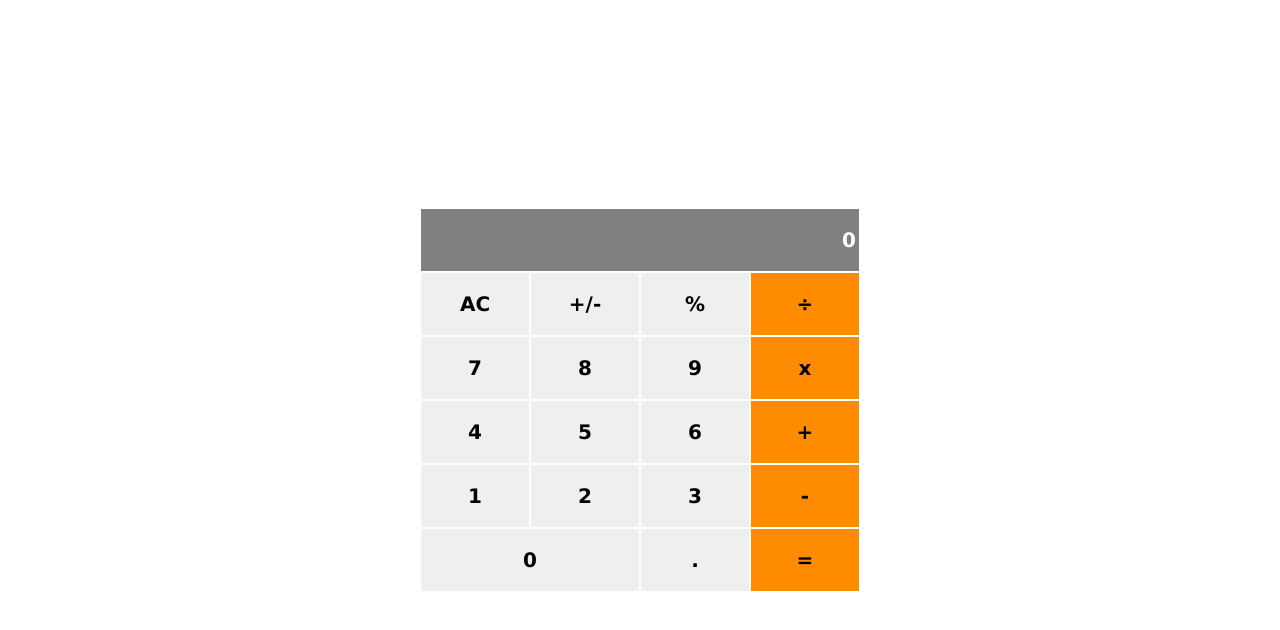
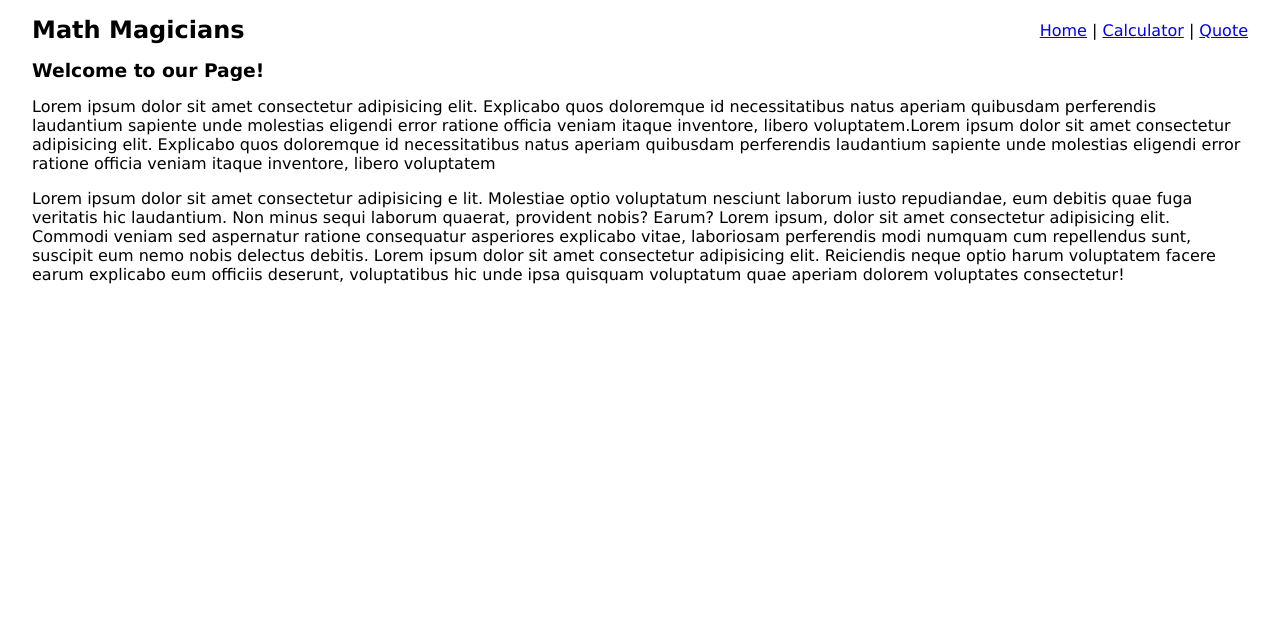
Before and after one commit to stephnna/math-magicians, a React (Create React App) app: page / in a window 1280 px wide. Shown: the top 630 px of the page. Built offline with nearby package versions, Linux system fonts and the light colour scheme.

Commit message:
Develop a complete single page website

```diff
--- a/package.json
+++ b/package.json
@@ -9,6 +9,7 @@
     "big.js": "^6.2.1",
     "react": "^18.2.0",
     "react-dom": "^18.2.0",
+    "react-router-dom": "^6.3.0",
     "react-scripts": "5.0.1",
     "web-vitals": "^2.1.4"
   },
--- a/src/App.js
+++ /dev/null
@@ -1,9 +0,0 @@
-import Calculator from './components/Calculator';
-
-const App = () => (
-  <div className="App">
-    <Calculator />
-  </div>
-);
-
-export default App;
--- a/src/index.css
+++ b/src/index.css
@@ -31,6 +31,38 @@ body {
   min-height: 100vh;
   justify-content: center;
   align-items: center;
+}
+
+.home-main-nav,
+.calculator-link-h3 {
+  display: flex;
+  justify-content: space-between;
+}
+
+.home-main-nav,
+.main-quote {
+  align-items: center;
+}
+
+.home-main-nav,
+.home-main-h2,
+.calculator-link-h3 {
+  margin: 0 32px 16px;
+}
+
+.home-main-p {
+  margin: 16px 32px;
+}
+
+.main-quote {
+  display: flex;
+  justify-content: center;
+  min-height: 100vh;
+}
+
+.calculator-link-h3 {
+  display: flex;
+  justify-content: space-between;
 }
 
 .display {
--- a/src/index.js
+++ b/src/index.js
@@ -1,11 +1,18 @@
 import React from 'react';
 import ReactDOM from 'react-dom/client';
+import { BrowserRouter, Routes, Route } from 'react-router-dom';
 import './index.css';
-import App from './App';
+import Home from './routes/Home';
+import CalculatorLink from './routes/CalculatorLink';
+import Qoute from './routes/Quote';
 
 const root = ReactDOM.createRoot(document.getElementById('root'));
 root.render(
-  <React.StrictMode>
-    <App />
-  </React.StrictMode>,
+  <BrowserRouter>
+    <Routes>
+      <Route path="/" element={<Home />} />
+      <Route path="calculator" element={<CalculatorLink />} />
+      <Route path="quote" element={<Qoute />} />
+    </Routes>
+  </BrowserRouter>,
 );
--- /dev/null
+++ b/src/routes/CalculatorLink.jsx
@@ -0,0 +1,26 @@
+import { Link } from 'react-router-dom';
+import Calculator from '../components/Calculator';
+export default function CalculatorLink() {
+  return (
+    <main style={{ padding: "1rem 0" }}>
+    <nav className='home-main-nav'>
+     <div><h1>Math Magicians</h1></div>
+      <div>
+      <Link to="/">Home</Link>
+      {' '}
+      |
+      {' '}
+      <Link to="/calculator">Calculator</Link>
+      {' '}
+      |
+      {' '}
+      <Link to="/quote">Quote</Link>
+      </div>
+    </nav>
+    <div className='calculator-link-h3'>
+      <div><h3>Let's do some Math</h3></div>
+      <Calculator />
+      </div>
+    </main>
+  );
+}
--- /dev/null
+++ b/src/routes/Home.jsx
@@ -0,0 +1,41 @@
+import { Link } from 'react-router-dom';
+export default function Home() {
+  return (
+    <main style={{ padding: "1rem 0" }}>
+     <nav className='home-main-nav'>
+     <div><h1>Math Magicians</h1> </div>
+      <div>
+      <Link to="/">Home</Link>
+      {' '}
+      |
+      {' '}
+      <Link to="/calculator">Calculator</Link>
+      {' '}
+      |
+      {' '}
+      <Link to="/quote">Quote</Link>
+      </div>
+    </nav>
+    <h3 className='home-main-h2'>Welcome to our Page!</h3>
+    <p className='home-main-p'>Lorem ipsum dolor sit amet consectetur adipisicing elit.
+      Explicabo quos doloremque id necessitatibus natus aperiam
+      quibusdam perferendis laudantium sapiente unde molestias eligendi
+       error ratione officia veniam itaque inventore, libero voluptatem.Lorem ipsum dolor sit amet consectetur adipisicing elit.
+      Explicabo quos doloremque id necessitatibus natus aperiam
+      quibusdam perferendis laudantium sapiente unde molestias eligendi
+       error ratione officia veniam itaque inventore, libero voluptatem
+       </p>
+
+       <p className='home-main-p'>Lorem ipsum dolor sit amet consectetur adipisicing e
+       lit. Molestiae optio voluptatum nesciunt laborum iusto repudiandae, eum debitis quae fuga veritatis hic laudantium. Non minus sequi laborum quaerat, provident nobis? Earum?
+        Lorem ipsum, dolor sit amet consectetur adipisicing elit. Commodi
+         veniam sed aspernatur ratione consequatur asperiores explicabo vitae,
+          laboriosam perferendis modi numquam cum repellendus sunt, suscipit
+          eum nemo nobis delectus debitis. Lorem ipsum dolor sit amet
+          consectetur adipisicing elit. Reiciendis neque optio harum voluptatem
+          facere earum explicabo eum officiis deserunt, voluptatibus hic unde
+          ipsa quisquam voluptatum quae aperiam dolorem voluptates consectetur!
+       </p>
+    </main>
+  );
+}
--- /dev/null
+++ b/src/routes/Quote.jsx
@@ -0,0 +1,22 @@
+import { Link } from 'react-router-dom';
+export default function Qoute() {
+  return (
+    <main style={{ padding: "1rem 0" }}>
+      <nav  className='home-main-nav'>
+     <div><h1>Math Magicians</h1> </div>
+      <div>
+      <Link to="/">Home</Link>
+      {' '}
+      |
+      {' '}
+      <Link to="/calculator">Calculator</Link>
+      {' '}
+      |
+      {' '}
+      <Link to="/quote">Quote</Link>
+      </div>
+    </nav>
+    <p className='main-quote'>Math is not about a number, it is about computation. -John Paul</p>
+    </main>
+  );
+}
```
Also changed, not shown: 1 other file (tests, documents, lock files or other folders).
